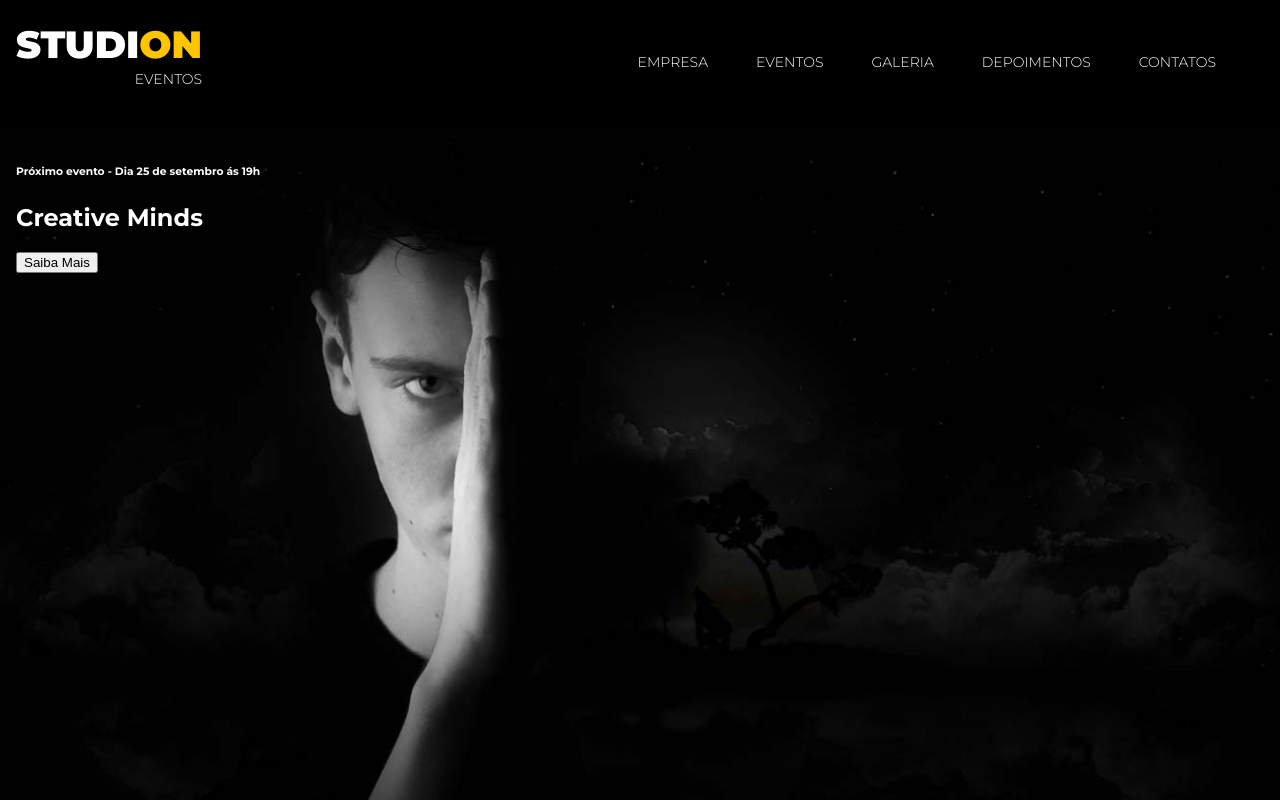
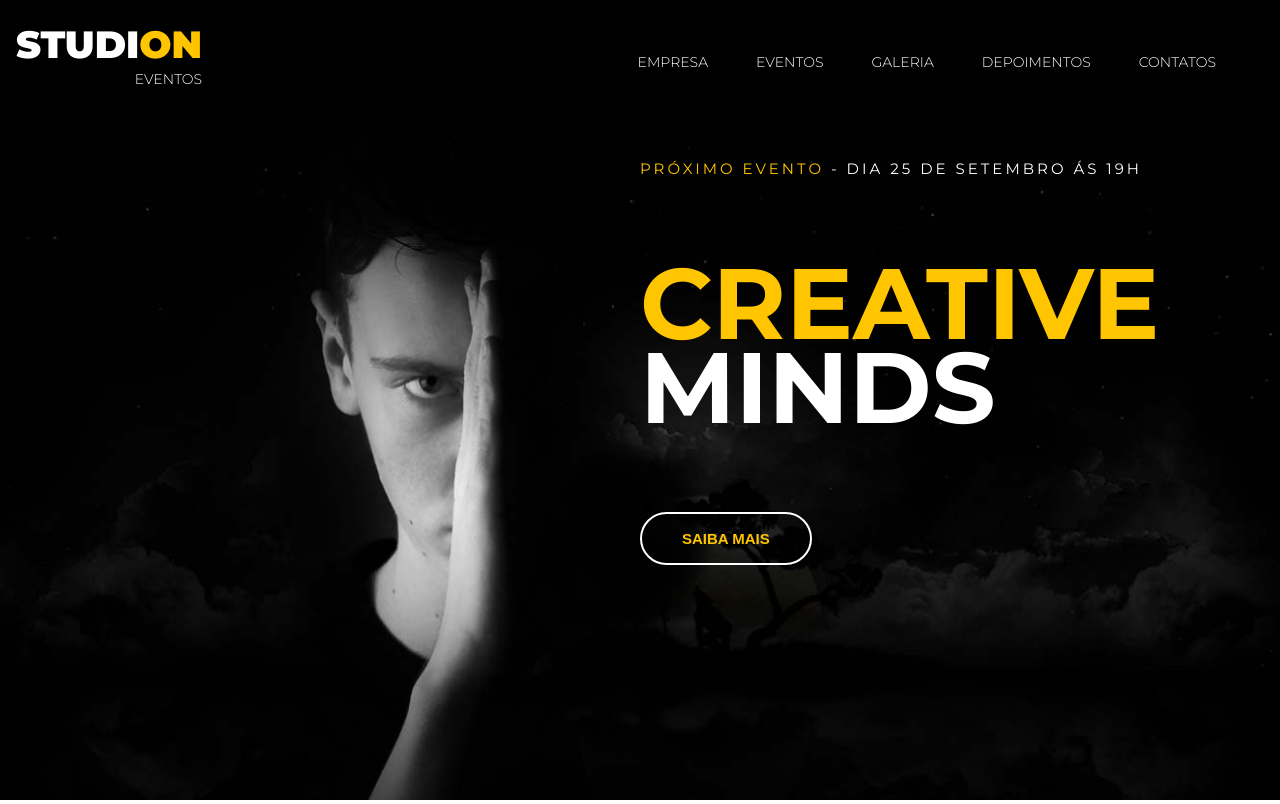
Before and after one commit to Henrique-Penha/studion, a website: page src/index.html in a window 1280 px wide. Shown: the top 804 px of the page. Drawn offline with Linux system fonts and the light colour scheme.

Commit message:
feat(header):implemented header styles

```diff
--- a/src/Style.css
+++ b/src/Style.css
@@ -25,6 +25,7 @@ ul{
 
 .navbar {
     position: fixed;
+    z-index: 1;
     display: grid;
     grid-template-columns: 1fr 9fr;
     align-items: center;
@@ -78,12 +79,62 @@ ul{
 }
 
 #slider {
-    height: calc(100vh - 7.75rem);
-    padding: var(--default-padding);
     background-color: #000;
-    background-image: url('./images/banner.jpg');
-    background-size: cover;
-    background-repeat: no-repeat;
-    background-position: center;
     color: #FFF;
 }
+
+.slide {
+    position: relative;
+    height: calc(100vh - 7.75rem);
+}
+
+.slide__background-image {
+    width: 100%;
+    height: 100%;
+    object-fit: cover;
+    object-position: center;
+}
+
+.slide__copy {
+    position: absolute;
+    top: 0;
+    left: 50vw;
+}
+
+.slide__copy h6 {
+    font-size: .9375rem;
+    font-weight: 400;
+    text-transform: uppercase;
+    letter-spacing: .1875rem;
+}
+
+.slide__copy h2 {
+    font-size: 6.25rem;
+    text-transform: uppercase;
+    line-height: 5.25rem;
+}
+
+.slide__copy h2 span {
+    display: block;
+}
+
+.btn {
+    cursor: pointer;
+    padding: 1rem 2.5rem;
+    border: .125rem solid #fff;
+    border-radius: 5rem;
+    color: var(--color-primary);
+    background: unset;
+    font-size: .9375rem;
+    font-weight: 700;
+    text-transform: uppercase;
+    transition: 0.5s all ease;
+}
+
+.btn:hover,
+.btn:active,
+.btn:focus {
+    border-color: var(--color-primary);
+    background-color: var(--color-primary);
+    color: #fff;
+}
--- a/src/index.html
+++ b/src/index.html
@@ -46,9 +46,16 @@
     <header>
         <div id="slider">
             <div class="slide">
-                <h6><span>Próximo evento</span> - Dia 25 de setembro ás 19h</h6>
-                <h2><span>Creative</span> Minds</h2>
-                <button>Saiba Mais</button>
+                <img
+                    class="slide__background-image"
+                    src="./images/banner.jpg"
+                    alt="Studion Banner"
+                />
+                <div class="slide__copy">
+                    <h6><span class="copy--primary">Próximo evento</span> - Dia 25 de setembro ás 19h</h6>
+                    <h2><span class="copy--primary">Creative</span> Minds</h2>
+                    <button class="btn btn--slide">Saiba Mais</button>
+                </div>
             </div>
         </div>
     </header>
```
